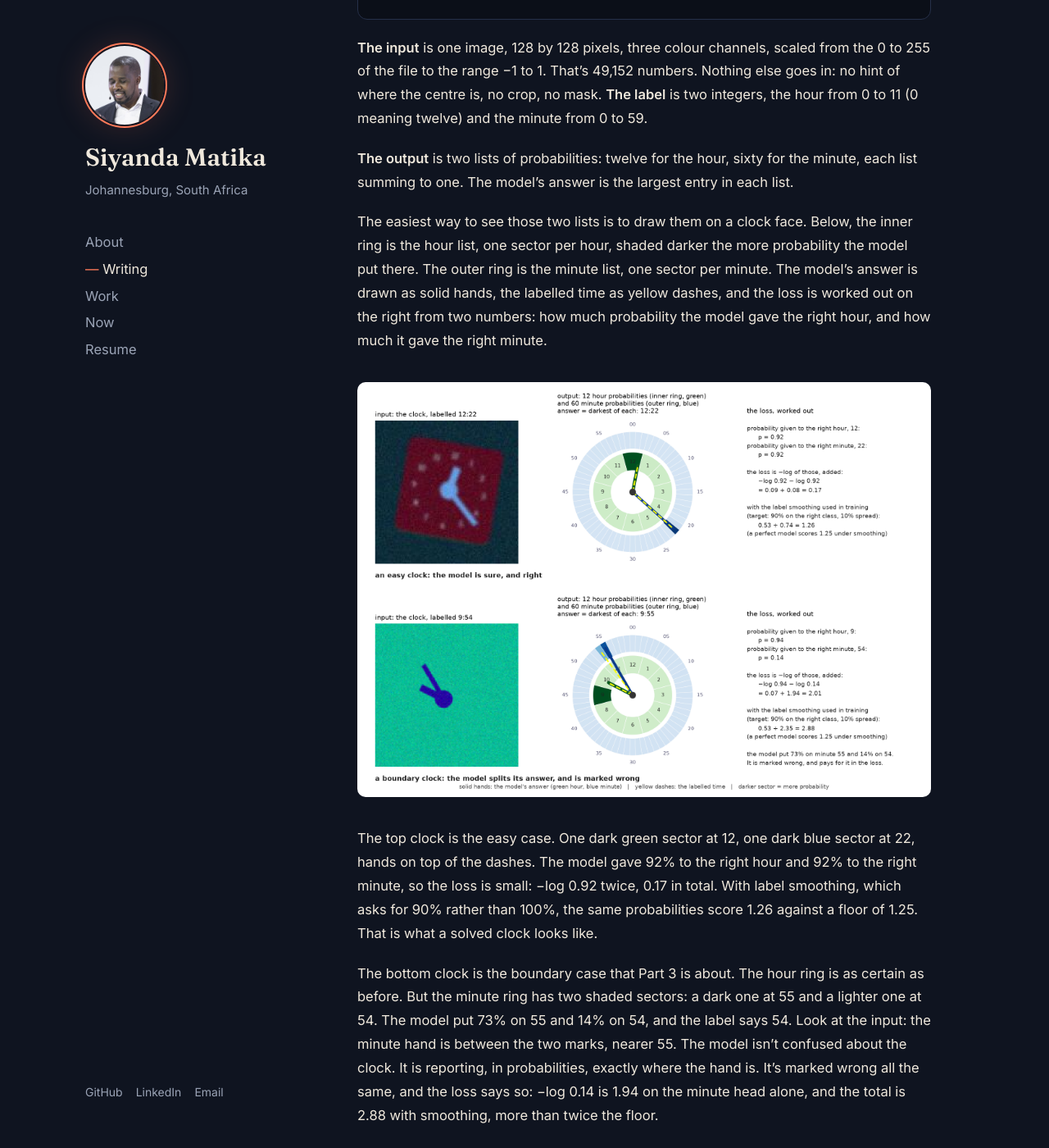
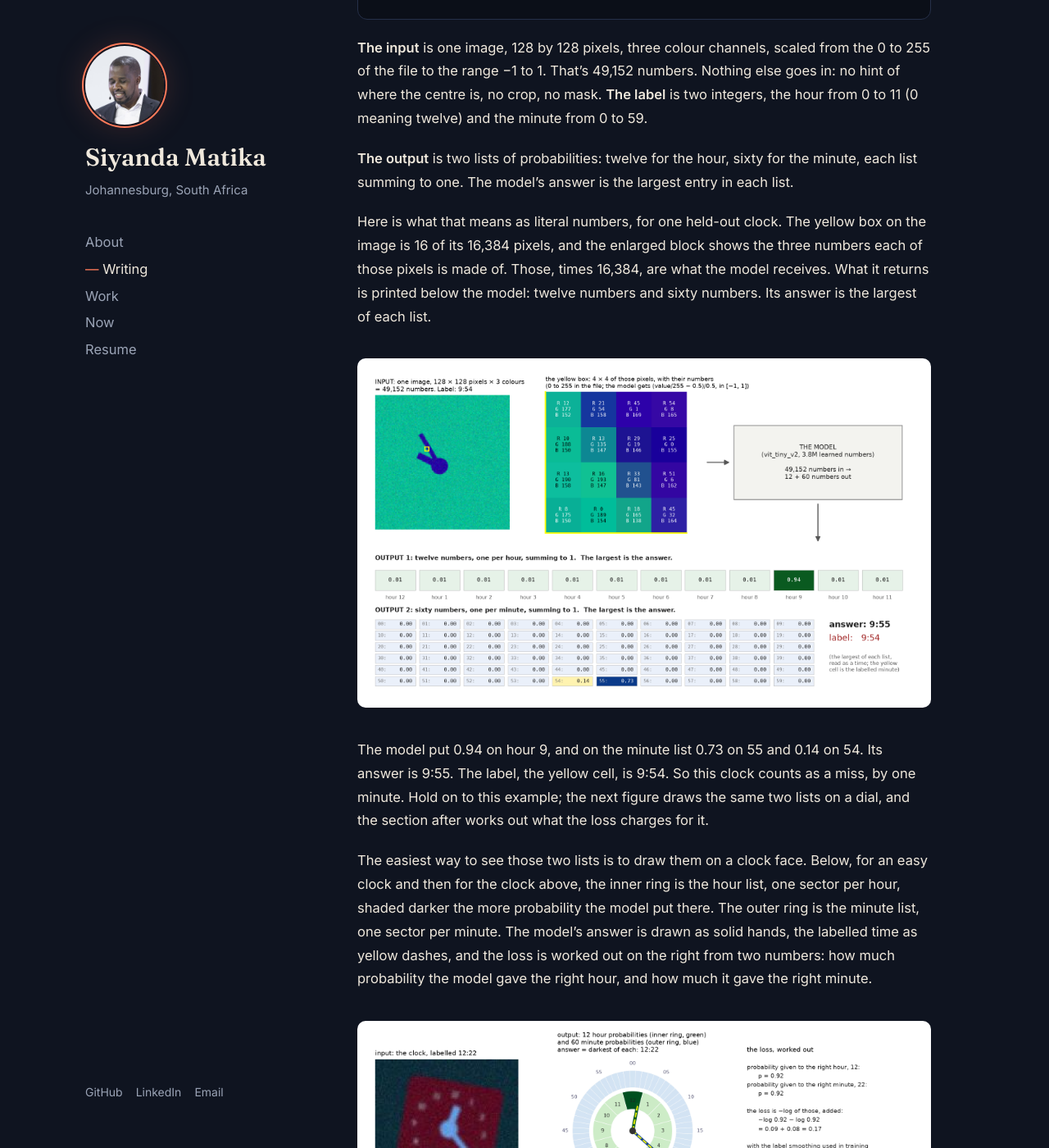
Before and after one commit to matikasiyanda/matikasiyanda.github.io, a Jekyll site: the page built from _posts/2026-09-15-clocks-part-2-models.md, in a window 1280 px wide and 1400 px high, scrolled down 3485 px. Shown: the whole window at 82% size. Built offline with Jekyll 4.4.1, drawn with Linux system fonts in a browser that asks for light colours; comment, search, counter and statistics services are not loaded; some of the changed text lies outside the part shown.

Commit message:
Part 2: the input and output as literal numbers

```diff
--- a/_posts/2026-09-15-clocks-part-2-models.md
+++ b/_posts/2026-09-15-clocks-part-2-models.md
@@ -126,9 +126,25 @@ twelve) and the minute from 0 to 59.
 for the minute, each list summing to one. The model's answer is the
 largest entry in each list.
 
+Here is what that means as literal numbers, for one held-out clock. The
+yellow box on the image is 16 of its 16,384 pixels, and the enlarged block
+shows the three numbers each of those pixels is made of. Those, times
+16,384, are what the model receives. What it returns is printed below the
+model: twelve numbers and sixty numbers. Its answer is the largest of each
+list.
+
+![The input as pixels with their numbers, the model, and the output as the twelve and sixty numbers it returns](/assets/clocks/io_numbers.png){: .no-invert}
+
+The model put 0.94 on hour 9, and on the minute list 0.73 on 55 and 0.14
+on 54. Its answer is 9:55. The label, the yellow cell, is 9:54. So this
+clock counts as a miss, by one minute. Hold on to this example; the next
+figure draws the same two lists on a dial, and the section after works out
+what the loss charges for it.
+
 The easiest way to see those two lists is to draw them on a clock face.
-Below, the inner ring is the hour list, one sector per hour, shaded darker
-the more probability the model put there. The outer ring is the minute
+Below, for an easy clock and then for the clock above, the inner ring is
+the hour list, one sector per hour, shaded darker the more probability the
+model put there. The outer ring is the minute
 list, one sector per minute. The model's answer is drawn as solid hands,
 the labelled time as yellow dashes, and the loss is worked out on the
 right from two numbers: how much probability the model gave the right
```
Also changed, not shown: assets/clocks/io_numbers.png (added).
